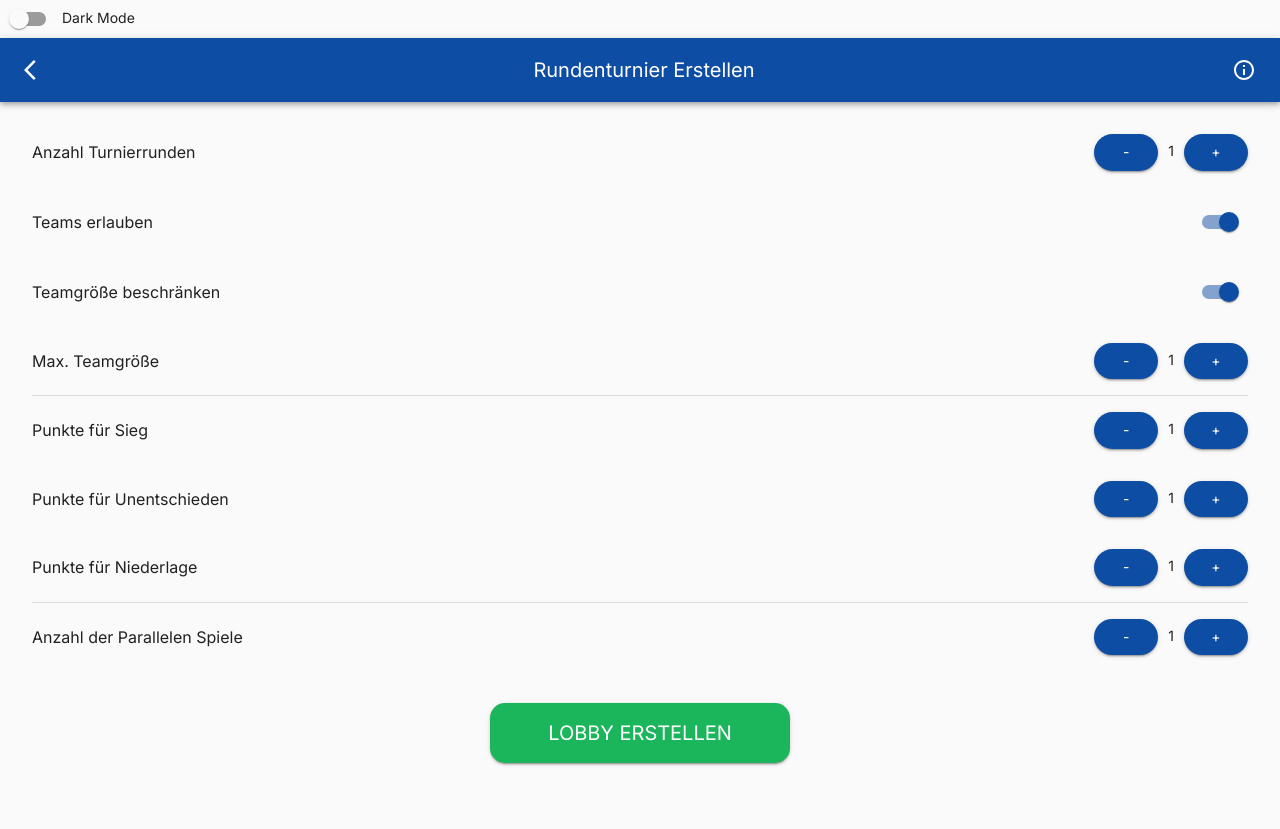
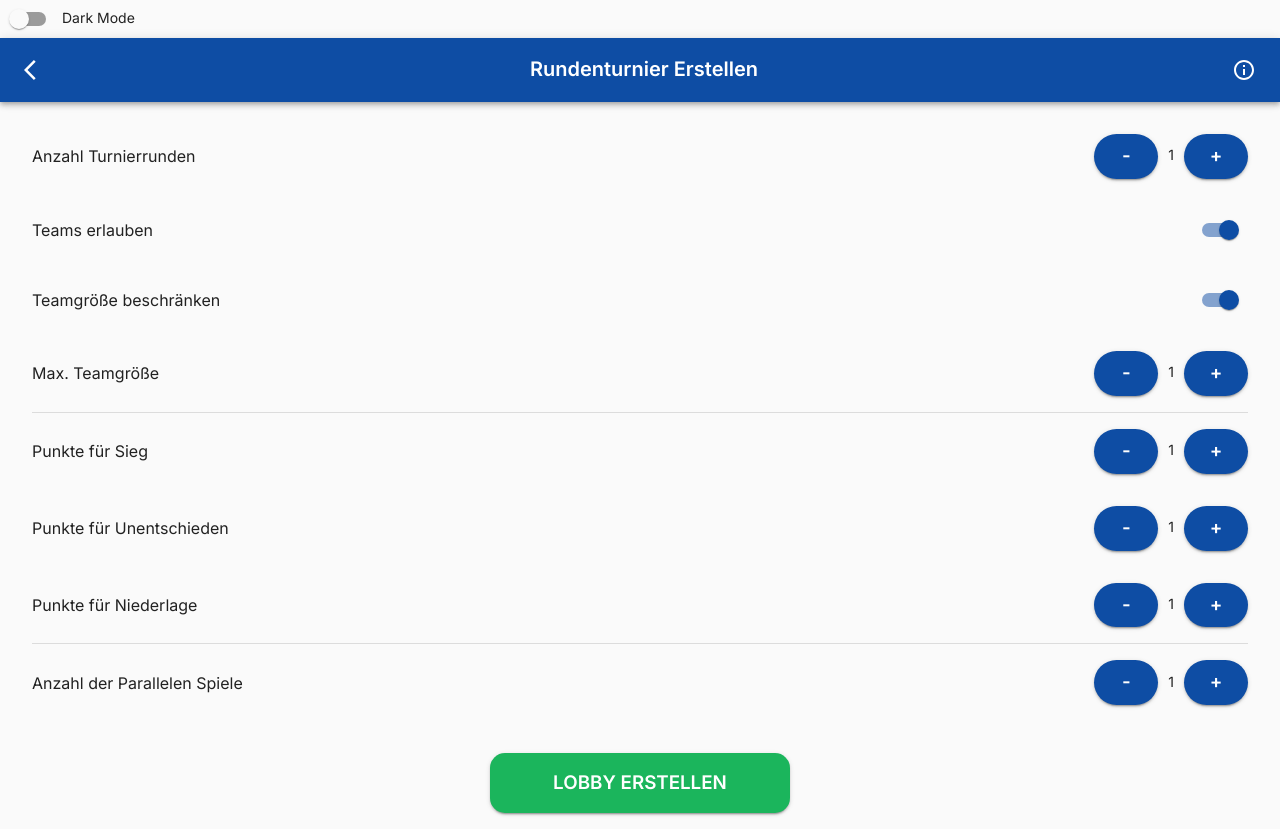
Before and after one commit to MManthey/PartyMash, a React (Create React App) app: page /createRoundTournament in a window 1280 px wide. Before the commit the page ends 800 px from the top, so only its background shows below. Built offline with nearby package versions, Linux system fonts and the light colour scheme.

Commit message:
Typo in Theme an das Figma Mockup angepasst

```diff
--- a/public/index.html
+++ b/public/index.html
@@ -13,9 +13,10 @@
       content="Web site created using create-react-app"
     />
     <link rel="apple-touch-icon" href="%PUBLIC_URL%/logo192.png" />
+    <link rel="preconnect" href="https://fonts.gstatic.com" />
     <link
+      href="https://fonts.googleapis.com/css2?family=Inter:wght@400;600&display=swap"
       rel="stylesheet"
-      href="https://fonts.googleapis.com/css?family=Inter"
     />
 
     <!--
--- a/src/App.js
+++ b/src/App.js
@@ -37,7 +37,18 @@ function App() {
       },
     },
     typography: {
-      fontFamily: ["Inter"].join(","),
+      fontFamily: ["Inter", "sans-serif", "Roboto"].join(","),
+      button: {
+        fontSize: "18.8px",
+        fontWeight: "600",
+      },
+      h1: {
+        fontSize: "20px",
+        fontWeight: "600",
+      },
+      body1: {
+        fontWeight: "400",
+      },
     },
     overrides: {
       MuiButton: {
--- a/src/components/NavBar.js
+++ b/src/components/NavBar.js
@@ -139,7 +139,7 @@ export default function NavBar(props) {
           )}
           {props.text && (
             <Grid item>
-              <Typography variant="h6" align="center">
+              <Typography variant="h1" align="center">
                 {props.text}
               </Typography>
             </Grid>
--- a/src/pages/CreateKnockoutTournament.js
+++ b/src/pages/CreateKnockoutTournament.js
@@ -109,7 +109,7 @@ function CreateRoundTournament() {
                 component={Link}
                 to="/teamZuordnen"
               >
-                <Typography variant="h6">Lobby erstellen</Typography>
+                <Typography variant="button">Lobby erstellen</Typography>
               </Button>
             </Box>
           </Grid>
--- a/src/pages/CreateRoundTournament.js
+++ b/src/pages/CreateRoundTournament.js
@@ -135,7 +135,7 @@ function CreateRoundTournament() {
                 component={Link}
                 to="/teamZuordnen"
               >
-                <Typography variant="h6">Lobby erstellen</Typography>
+                <Typography variant="button">Lobby erstellen</Typography>
               </Button>
             </Box>
           </Grid>
```
